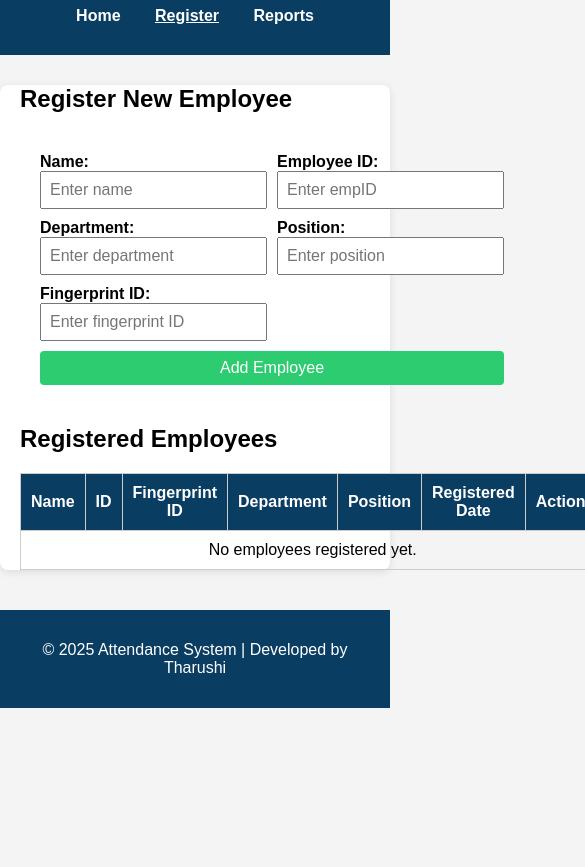
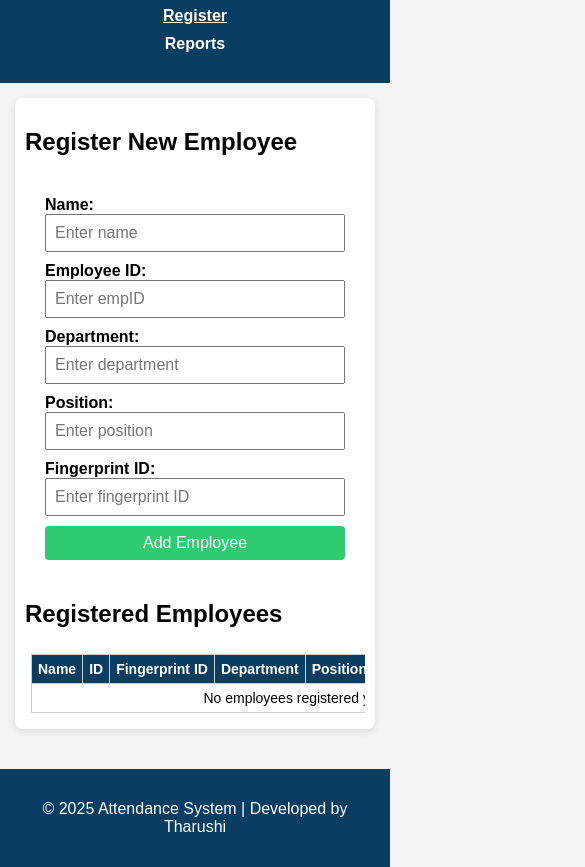
Before and after one commit to 1201Tharu/fingerprint-attendance-system, a website: page register.html in a window 390 px wide. Shown: the part 93-960 px from the top of the page, 585 px wide, since content can reach past the window. Before the commit the page ends 844 px from the top, so only its background shows below. Drawn offline with Linux system fonts and the light colour scheme.

Commit message:
Update register.html

```diff
--- a/register.html
+++ b/register.html
@@ -5,25 +5,154 @@
 <meta name="viewport" content="width=device-width, initial-scale=1.0"/>
 <title>Register Employees</title>
 <style>
-  body { font-family: Arial, sans-serif; background: #f4f4f4; margin:0; padding:0; }
-  header { background: #0a3d62; color: #fff; padding: 20px; text-align: center; }
-  nav ul { list-style: none; padding: 0; text-align: center; margin: 10px 0; }
-  nav ul li { display: inline-block; margin: 0 15px; }
-  nav ul li a { color: #fff; text-decoration: none; font-weight: bold; }
-  nav ul li a.active { text-decoration: underline; }
-  main { max-width: 950px; margin: 30px auto; padding: 0 20px; background: #fff; box-shadow: 0 2px 8px rgba(0,0,0,0.1); border-radius: 8px; }
-  form { display: grid; grid-template-columns: 1fr 1fr; gap: 10px; padding: 20px; }
+  body {
+    font-family: Arial, sans-serif;
+    background: #f4f4f4;
+    margin:0;
+    padding:0;
+  }
+
+  header {
+    background: #0a3d62;
+    color: #fff;
+    padding: 20px;
+    text-align: center;
+  }
+
+  nav ul {
+    list-style: none;
+    padding: 0;
+    text-align: center;
+    margin: 10px 0;
+  }
+
+  nav ul li {
+    display: inline-block;
+    margin: 0 15px;
+  }
+
+  nav ul li a {
+    color: #fff;
+    text-decoration: none;
+    font-weight: bold;
+  }
+
+  nav ul li a.active {
+    text-decoration: underline;
+  }
+
+  main {
+    max-width: 950px;
+    margin: 30px auto;
+    padding: 0 20px;
+    background: #fff;
+    box-shadow: 0 2px 8px rgba(0,0,0,0.1);
+    border-radius: 8px;
+  }
+
+  form {
+    display: grid;
+    grid-template-columns: 1fr 1fr;
+    gap: 10px;
+    padding: 20px;
+  }
+
   label { font-weight: bold; }
-  input, select, button { padding: 8px; font-size: 1em; }
-  button { border: none; border-radius: 4px; cursor: pointer; }
-  .add-btn { background-color: #2ecc71; color: #fff; grid-column: span 2; }
-  table { width: 100%; border-collapse: collapse; margin-top: 20px; }
-  th, td { border: 1px solid #ccc; padding: 10px; text-align: center; }
-  th { background: #0a3d62; color: #fff; }
-  tr:nth-child(even) { background-color: #f9f9f9; }
-  .edit-btn { background-color: #f39c12; color: #fff; }
-  .delete-btn { background-color: #c0392b; color: #fff; }
-  footer { text-align: center; padding: 15px; background: #0a3d62; color: #fff; margin-top: 40px; }
+
+  input, select, button {
+    padding: 8px;
+    font-size: 1em;
+    width: 100%;
+    box-sizing: border-box;
+  }
+
+  button {
+    border: none;
+    border-radius: 4px;
+    cursor: pointer;
+  }
+
+  .add-btn {
+    background-color: #2ecc71;
+    color: #fff;
+    grid-column: span 2;
+  }
+
+  table {
+    width: 100%;
+    border-collapse: collapse;
+    margin-top: 20px;
+  }
+
+  th, td {
+    border: 1px solid #ccc;
+    padding: 10px;
+    text-align: center;
+  }
+
+  th {
+    background: #0a3d62;
+    color: #fff;
+  }
+
+  tr:nth-child(even) {
+    background-color: #f9f9f9;
+  }
+
+  .edit-btn {
+    background-color: #f39c12;
+    color: #fff;
+  }
+
+  .delete-btn {
+    background-color: #c0392b;
+    color: #fff;
+  }
+
+  footer {
+    text-align: center;
+    padding: 15px;
+    background: #0a3d62;
+    color: #fff;
+    margin-top: 40px;
+  }
+
+  /* ✅ MOBILE RESPONSIVE DESIGN */
+  @media (max-width: 768px) {
+    nav ul li {
+      display: block;
+      margin: 10px 0;
+    }
+
+    form {
+      grid-template-columns: 1fr; /* single column form for small screens */
+    }
+
+    .add-btn {
+      grid-column: span 1;
+    }
+
+    main {
+      margin: 15px;
+      padding: 10px;
+    }
+
+    table, th, td {
+      font-size: 14px;
+      padding: 6px;
+    }
+
+    table {
+      display: block;
+      overflow-x: auto; /* horizontal scroll for wide tables */
+      white-space: nowrap;
+    }
+
+    header h1 {
+      font-size: 1.3em;
+    }
+  }
+
 </style>
 </head>
 <body>
@@ -51,7 +180,6 @@
       <label>Employee ID:</label>
       <input type="text" id="empID"  placeholder="Enter empID" required>
     </div>
-
     <div>
       <label>Department:</label>
       <input type="text" id="department" placeholder="Enter department" required>
@@ -60,7 +188,7 @@
       <label>Position:</label>
       <input type="text" id="position" placeholder="Enter position" required>
     </div>
-     <div>
+    <div>
       <label>Fingerprint ID:</label>
       <input type="text" id="fingerprintID" placeholder="Enter fingerprint ID" required>
     </div>
```
